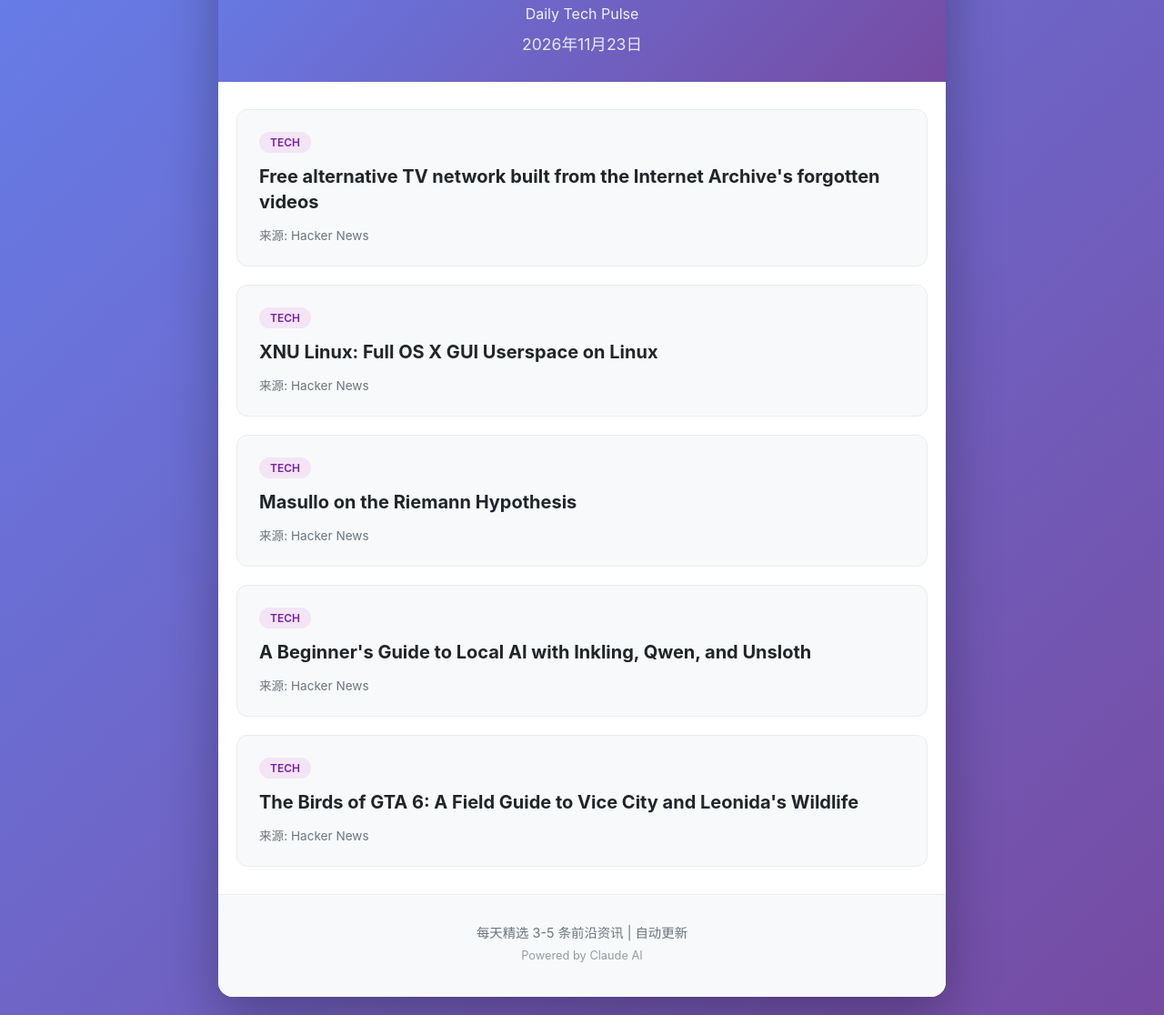
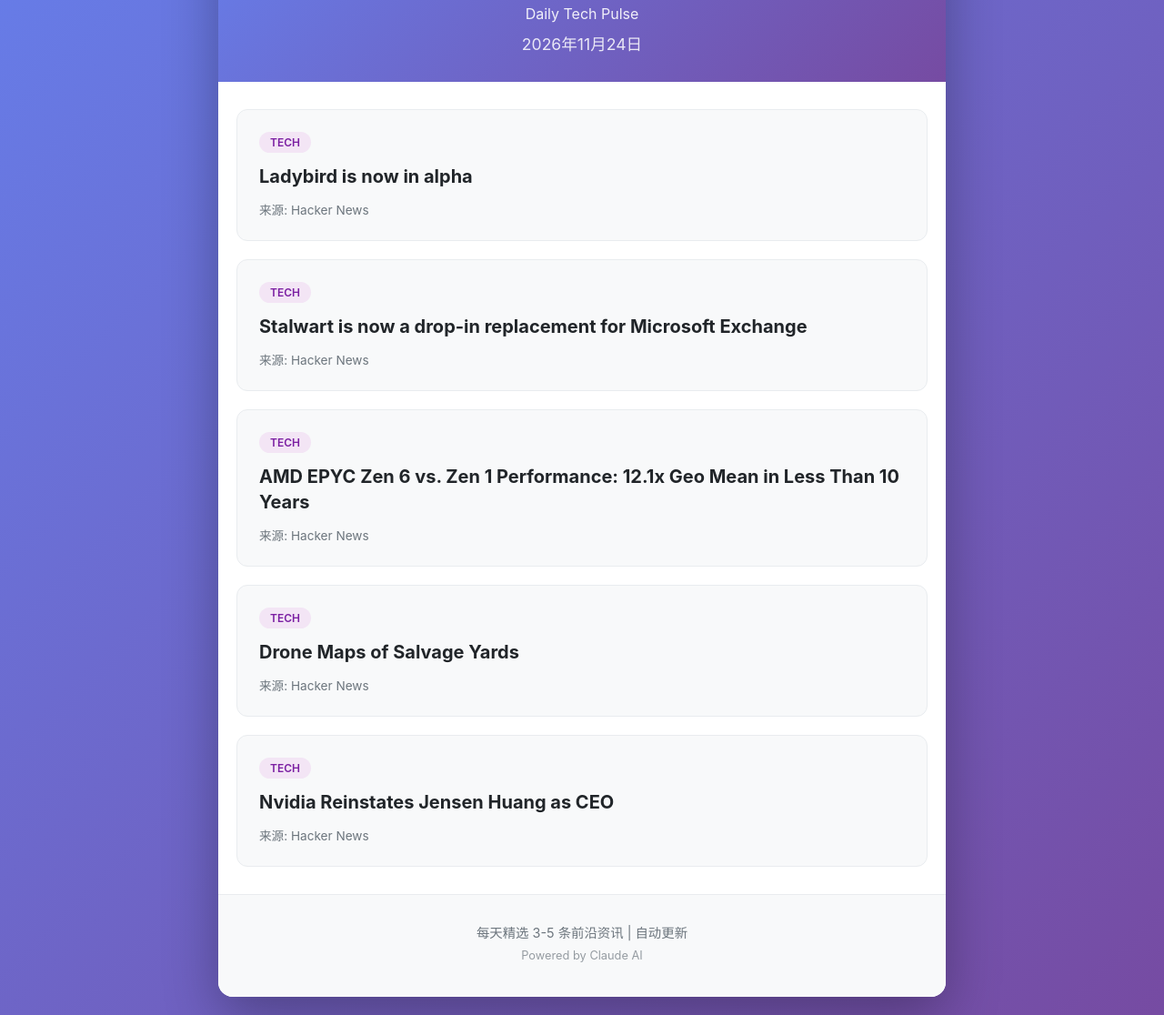
Before and after one commit to guixin1/daily-tech-pulse, a plain HTML site: page index.html in a window 1280 px wide. Shown: the part 121-1237 px from the top of the page at 91% size. Drawn offline with Linux system fonts and the light colour scheme.

Commit message:
Update daily news - 2026-11-24

```diff
--- a/index.html
+++ b/index.html
@@ -11,7 +11,7 @@
         <header>
             <h1>每日前沿</h1>
             <p class="subtitle">Daily Tech Pulse</p>
-            <p class="date">2026年11月23日</p>
+            <p class="date">2026年11月24日</p>
         </header>
 
         <main>
@@ -19,7 +19,7 @@
 
                 <article class="news-item">
                     <span class="source-tag tech">tech</span>
-                    <h2><a href="https://spelunkr.tv" target="_blank" rel="noopener">Free alternative TV network built from the Internet Archive's forgotten videos</a></h2>
+                    <h2><a href="https://ladybird.org/posts/alpha/" target="_blank" rel="noopener">Ladybird is now in alpha</a></h2>
                     <p class="summary"></p>
                     <div class="meta">
                         <span class="source">来源: Hacker News</span>
@@ -28,7 +28,7 @@
 
                 <article class="news-item">
                     <span class="source-tag tech">tech</span>
-                    <h2><a href="https://github.com/AFK-surf/xnulinux" target="_blank" rel="noopener">XNU Linux: Full OS X GUI Userspace on Linux</a></h2>
+                    <h2><a href="https://stalw.art/blog/microsoft-exchange-replacement/" target="_blank" rel="noopener">Stalwart is now a drop-in replacement for Microsoft Exchange</a></h2>
                     <p class="summary"></p>
                     <div class="meta">
                         <span class="source">来源: Hacker News</span>
@@ -37,7 +37,7 @@
 
                 <article class="news-item">
                     <span class="source-tag tech">tech</span>
-                    <h2><a href="https://johncarlosbaez.wordpress.com/2026/11/22/masullo-on-the-riemann-hypothesis/" target="_blank" rel="noopener">Masullo on the Riemann Hypothesis</a></h2>
+                    <h2><a href="https://www.phoronix.com/review/amd-epyc-9006-7601" target="_blank" rel="noopener">AMD EPYC Zen 6 vs. Zen 1 Performance: 12.1x Geo Mean in Less Than 10 Years</a></h2>
                     <p class="summary"></p>
                     <div class="meta">
                         <span class="source">来源: Hacker News</span>
@@ -46,7 +46,7 @@
 
                 <article class="news-item">
                     <span class="source-tag tech">tech</span>
-                    <h2><a href="https://www.gpupartner.com/blog/beginners-guide-local-ai-inkling-qwen-unsloth" target="_blank" rel="noopener">A Beginner's Guide to Local AI with Inkling, Qwen, and Unsloth</a></h2>
+                    <h2><a href="https://salvageyarddrone.wordpress.com/" target="_blank" rel="noopener">Drone Maps of Salvage Yards</a></h2>
                     <p class="summary"></p>
                     <div class="meta">
                         <span class="source">来源: Hacker News</span>
@@ -55,7 +55,7 @@
 
                 <article class="news-item">
                     <span class="source-tag tech">tech</span>
-                    <h2><a href="https://www.audubon.org/magazine/birds-of-gta-6-field-guide-vice-city-wildlife" target="_blank" rel="noopener">The Birds of GTA 6: A Field Guide to Vice City and Leonida's Wildlife</a></h2>
+                    <h2><a href="https://www.cnbc.com/2026/11/23/nvidia-jensen-huang-ceo.html" target="_blank" rel="noopener">Nvidia Reinstates Jensen Huang as CEO</a></h2>
                     <p class="summary"></p>
                     <div class="meta">
                         <span class="source">来源: Hacker News</span>
```
